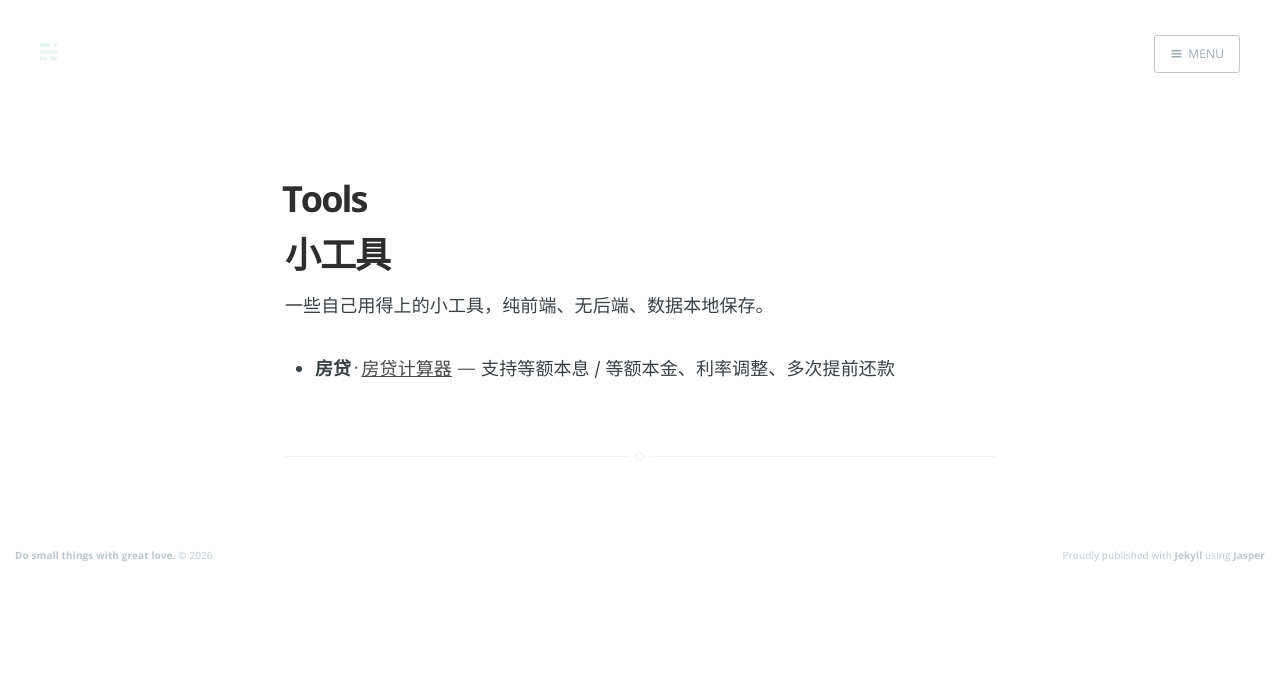
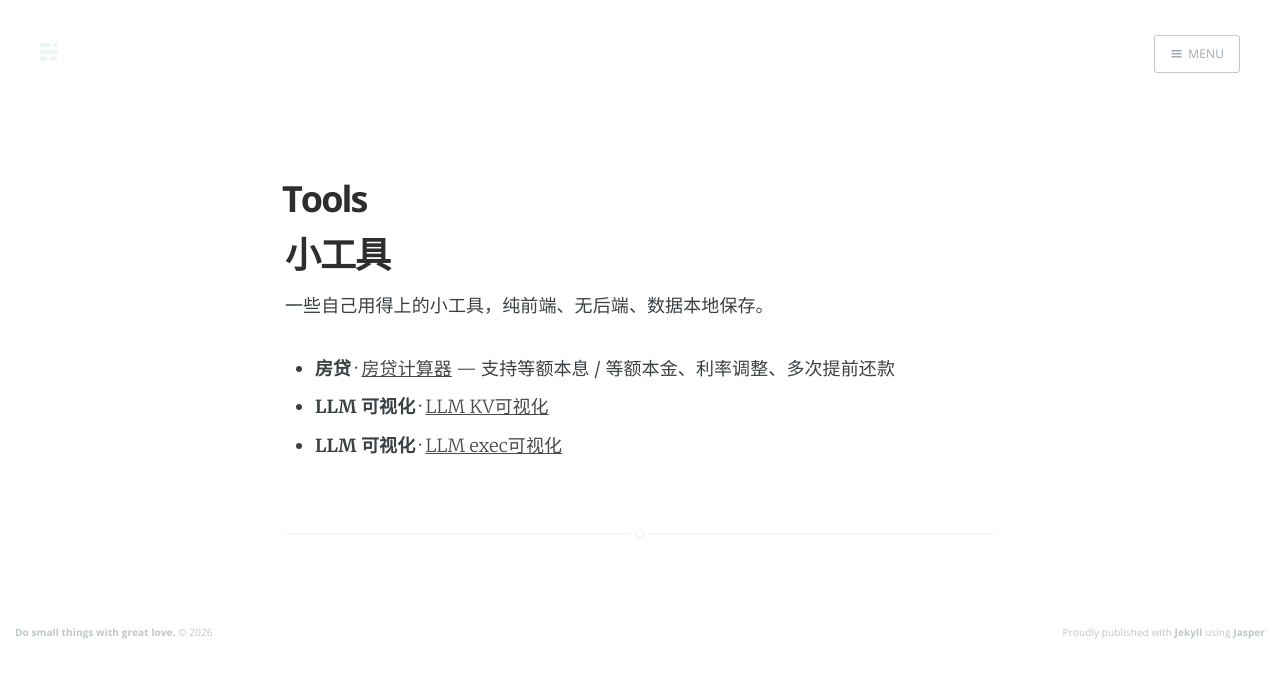
Before and after one commit to Kidlovec/kidlovec.github.io, a Jekyll site: the page built from tools/index.md, in a window 1280 px wide. Shown: the top 678 px of the page. Built offline with Jekyll 4.4.1, drawn with Linux system fonts in a browser that asks for light colours; nearby versions of some CDN libraries.

Commit message:
更新 index.md

```diff
--- a/tools/index.md
+++ b/tools/index.md
@@ -11,3 +11,5 @@ current: tools
 一些自己用得上的小工具，纯前端、无后端、数据本地保存。
 
 - **房贷** &middot; [房贷计算器](/tools/mortgage-calculator.html) — 支持等额本息 / 等额本金、利率调整、多次提前还款
+- **LLM 可视化** &middot; [LLM KV可视化](/tools/llm-exec-view.html)
+- **LLM 可视化** &middot; [LLM exec可视化](/tools/llm-exec-view2.html)
```
